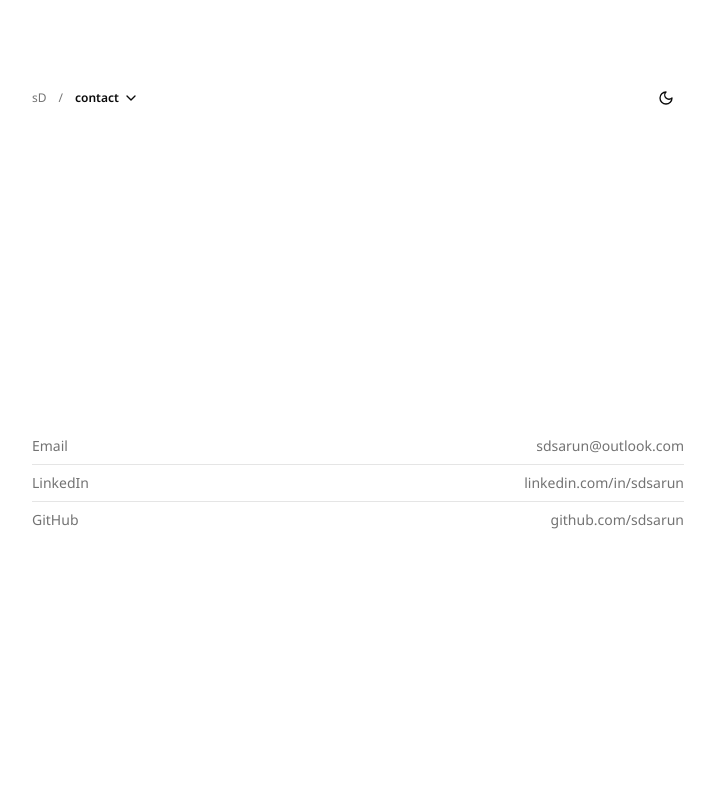
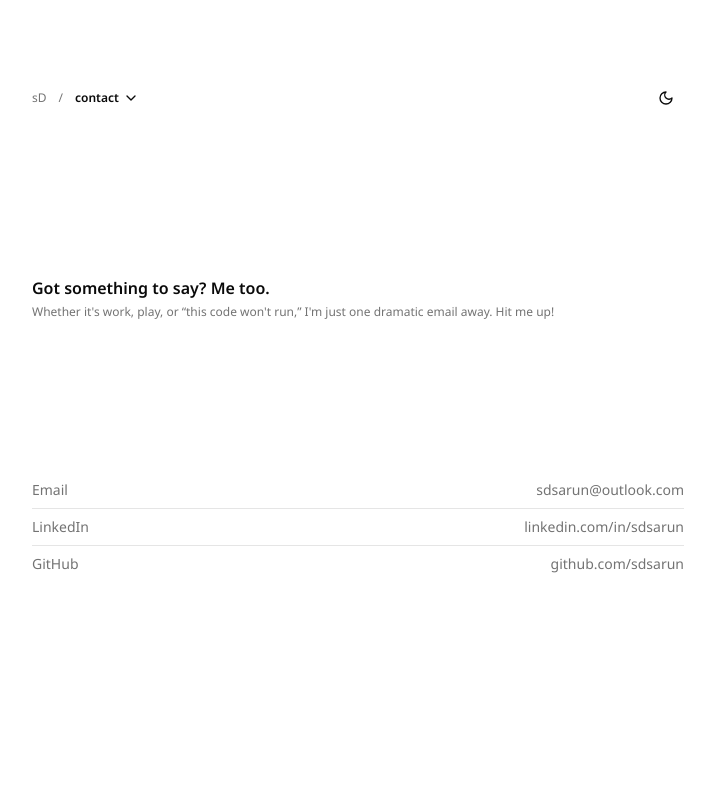
Before and after one commit to sdsarun/portfolio, a Next.js app: page /contact in a window 1280 px wide. Shown: the top 800 px of the page, without its empty margins (282-997 px from the left). Built offline with nearby package versions, Linux system fonts and the light colour scheme.

Commit message:
fix(contact): add title and desction

```diff
--- a/app/contact/page.tsx
+++ b/app/contact/page.tsx
@@ -39,10 +39,16 @@ const contacts: Contact[] = [
 export default function ContactPage() {
   return (
     <Main>
-      <section className='py-[20rem] flex flex-col gap-2'>
-        {contacts.map((contact, idx) => (
-          <FadeIn key={contact.label + idx}>
-            <div className='flex flex-col gap-2'>
+      <FadeIn>
+        <section className='py-[10rem] flex flex-col gap-1'>
+          <Typography as='h1'>Got something to say? Me too.</Typography>
+          <Typography as="p" variant='p2' className='text-muted-foreground'>
+            Whether it&apos;s work, play, or “this code won&apos;t run,” I&apos;m just one dramatic email away. Hit me up!
+          </Typography>
+        </section>
+        <section className='pb-[20rem] flex flex-col gap-2'>
+          {contacts.map((contact, idx) => (
+            <div key={contact.label + idx} className='flex flex-col gap-2'>
               <div className='flex items-center justify-between'>
                 <Typography variant="p1">{contact.label}</Typography>
                 <Typography variant="p3" className='hover:underline'>
@@ -57,10 +63,8 @@ export default function ContactPage() {
               </div>
               {idx !== contacts.length - 1 && <Separator />}
             </div>
-          </FadeIn>
-        ))}
-      </section>
-      <FadeIn>
+          ))}
+        </section>
         <Separator />
       </FadeIn>
     </Main>
```
